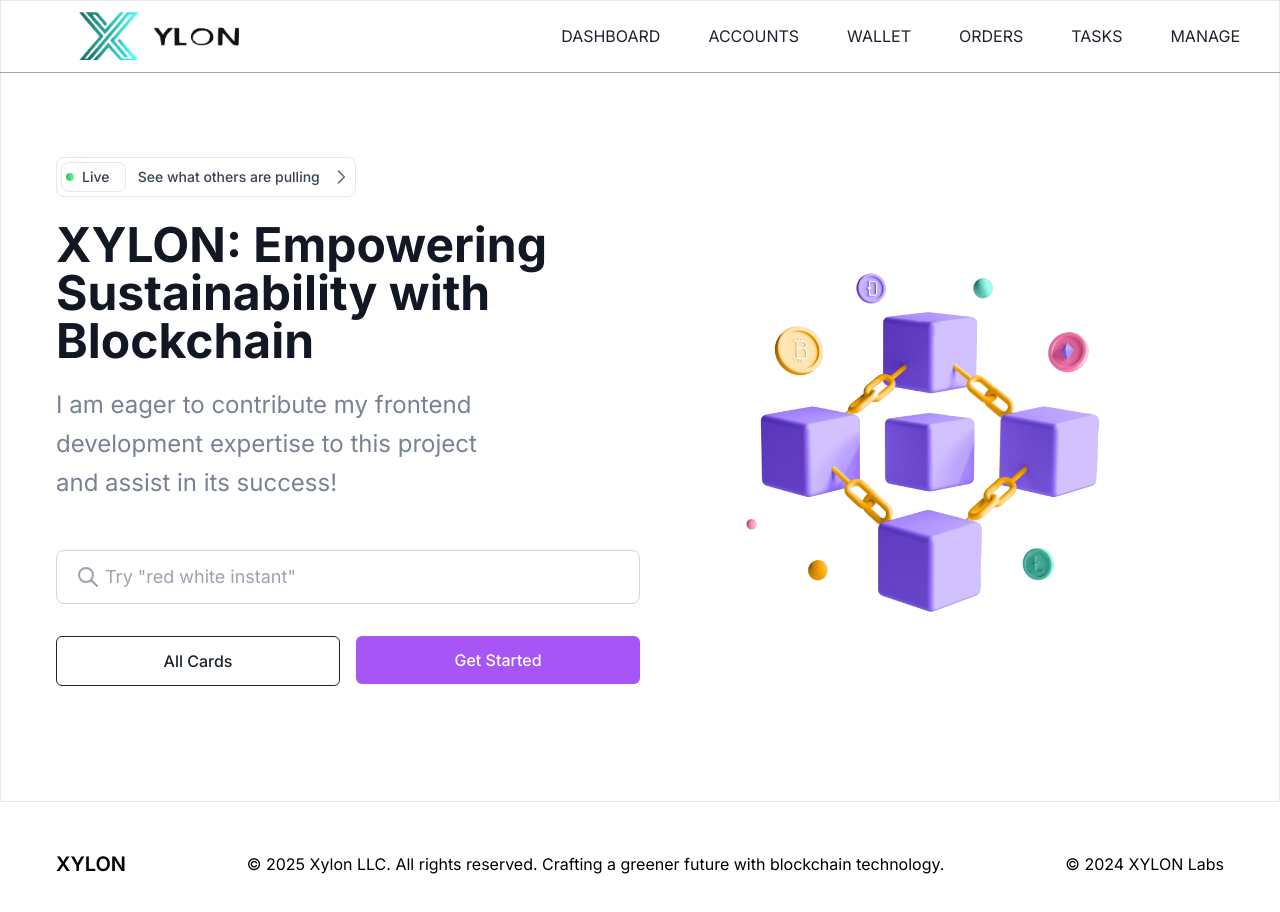
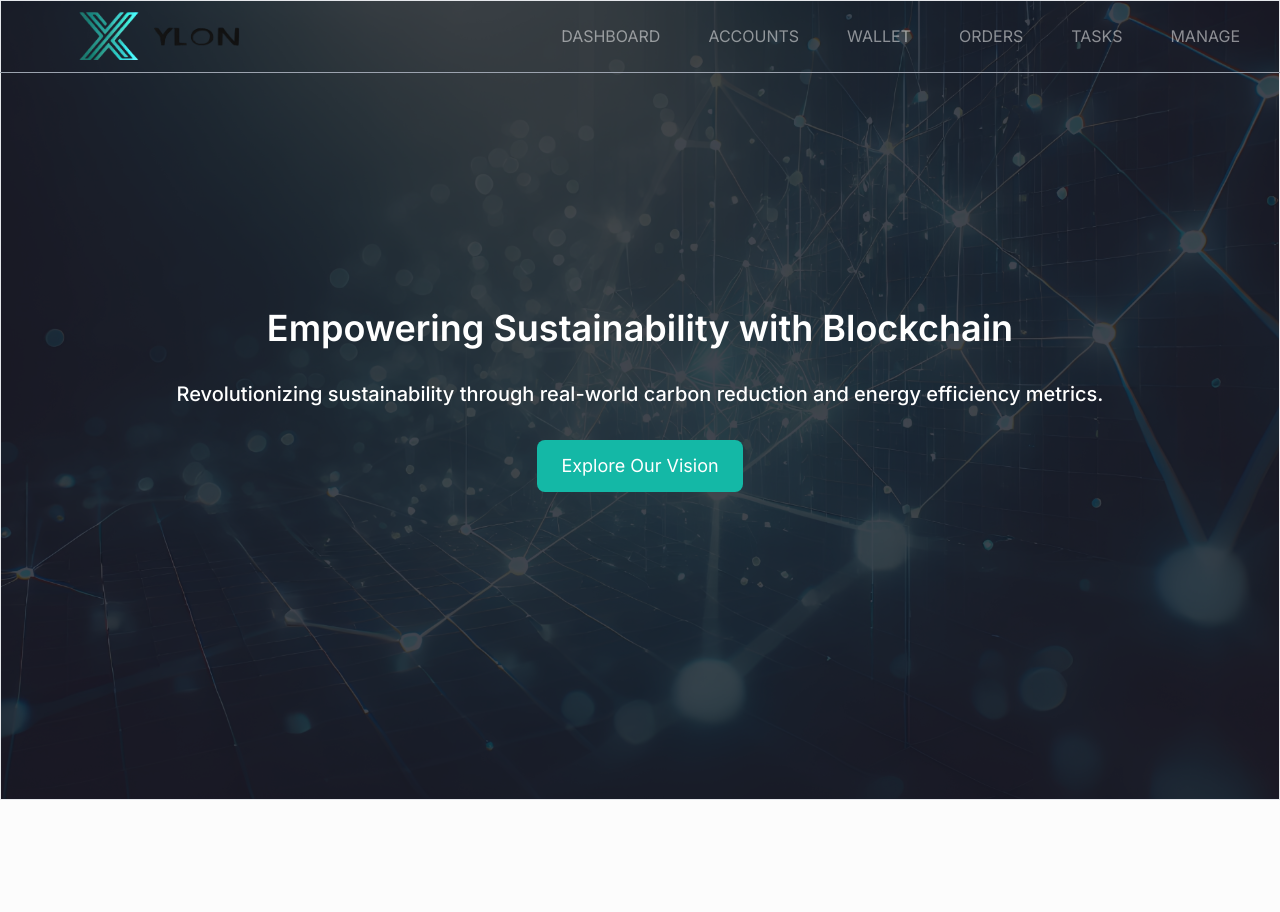
Before and after one commit to X-spec7/xylon-landing, a Next.js app: page / in a window 1280 px wide. Shown: the top 912 px of the page. After the commit the page ends 800 px from the top, so only its background shows below. Built offline with nearby package versions, Linux system fonts and the light colour scheme.

Commit message:
feat: create hero section

```diff
--- a/package.json
+++ b/package.json
@@ -11,11 +11,14 @@
   "dependencies": {
     "eslint": "^8.56.0",
     "eslint-config-next": "^14.1.0",
+    "i18next": "^24.2.2",
     "next": "^14.1.0",
+    "next-i18next": "^15.4.1",
     "next-themes": "^0.2.1",
     "pm2": "^5.4.2",
     "react": "^18.2.0",
     "react-dom": "^18.2.0",
+    "react-i18next": "^15.4.0",
     "react-modal-video": "^2.0.1"
   },
   "devDependencies": {
--- a/src/app/layout.tsx
+++ b/src/app/layout.tsx
@@ -1,18 +1,17 @@
-"use client";
+"use client"
 
-import { Footer, Header } from "@/components/Layout";
-import { ScrollToTop } from "@/components/Common";
-import { Providers } from "./providers";
-import { Inter } from "next/font/google";
-import "node_modules/react-modal-video/css/modal-video.css";
-import "../styles/index.css";
+import { Footer, Header } from "@/components/Layout"
+import { Providers } from "./providers"
+import { Inter } from "next/font/google"
+import "node_modules/react-modal-video/css/modal-video.css"
+import "../styles/index.css"
 
-const inter = Inter({ subsets: ["latin"] });
+const inter = Inter({ subsets: ["latin"] })
 
 export default function RootLayout({
   children,
 }: {
-  children: React.ReactNode;
+  children: React.ReactNode
 }) {
   return (
     <html suppressHydrationWarning lang="en">
@@ -20,12 +19,13 @@ export default function RootLayout({
 
       <body className={`bg-[#FCFCFC] dark:bg-black ${inter.className}`}>
         <Providers>
-          <Header />
-          {children}
-          <Footer />
-          <ScrollToTop />
+          <div className="w-full h-screen overflow-auto">
+            <Header />
+            {children}
+            <Footer />
+          </div>
         </Providers>
       </body>
     </html>
-  );
+  )
 }
--- a/src/app/page.tsx
+++ b/src/app/page.tsx
@@ -1,4 +1,3 @@
-import { ScrollUp } from "@/components/Common"
 import { Hero } from "@/components/LandingPage"
 import { Metadata } from "next"
 
@@ -10,7 +9,6 @@ export const metadata: Metadata = {
 export default function Home() {
   return (
     <>
-      <ScrollUp />
       <Hero />
     </>
   );
--- a/src/components/Common/SmoothScrollLink.tsx
+++ b/src/components/Common/SmoothScrollLink.tsx
@@ -27,7 +27,7 @@ const SmoothScrollLink: React.FC<SmoothScrollLinkProps> = ({ menuItem }) => {
       href="/"
       onClick={handleClick}
       passHref
-      className="flex py-2 text-base lg:mr-0 lg:inline-flex lg:px-0 lg:py-6 text-dark hover:text-primary dark:text-white/70 dark:hover:text-white"
+      className="flex py-2 text-base lg:mr-0 lg:inline-flex lg:px-0 lg:py-6 text-white/50 hover:text-white"
     >
       {menuItem.title}
     </Link>
--- a/src/components/LandingPage/Hero/index.tsx
+++ b/src/components/LandingPage/Hero/index.tsx
@@ -1,124 +1,24 @@
-"use client";
-
-import { CustomButton } from "@/components/Common";
-import Image from "next/image";
-import { useState } from "react";
+"use client"
 
 const Hero = () => {
-
-  const [searchValue, setSearchValue] = useState("");
-
-  function handleSearchChange(event: React.ChangeEvent<HTMLInputElement>): void {
-    setSearchValue(event.target.value);
-  }
 
   return (
     <>
       <section
-        id="home"
-        className="relative z-10 overflow-hidden bg-white dark:bg-gray-dark min-h-screen flex flex-col border border-b border-gray-200 dark:border-gray-700"
+        id="hero"
+        style={{
+          backgroundImage: "url('/images/bg.jpg')",
+        }}
+        className="relative z-10 bg-cover bg-center overflow-hidden h-screen border border-b border-gray-200"
       >
-        <div className="container mx-auto px-4 flex flex-col md:flex-row justify-between w-full md:h-screen pt-20">
-
-          <div className="w-full md:w-1/2 md:h-full flex flex-wrap py-30 md:pt-20">
-            <div className="w-full flex items-center justify-center h-full">
-              <div className="mx-auto max-w-[800px] flex flex-col justify-start">
-
-                <div className="mb-6 flex items-center justify-between border border-gray-200 dark:border-gray-700 rounded-lg p-1 w-full sm:w-[300px] inline-block cursor-pointer transition duration-300 ease-in-out hover:bg-gray-100 dark:hover:bg-gray-800">
-
-                  <div className="flex items-center border border-gray-200 dark:border-gray-700 rounded-lg p-1 transition duration-300 ease-in-out hover:bg-white dark:hover:bg-gray-700">
-                    <div className="flex items-center mr-3">
-                      <div className="w-2 h-2 rounded-full bg-gradient-to-r from-green-500 to-green-300 mr-2"></div>
-                      <span className="text-sm font-medium text-gray-700 dark:text-gray-300 transition duration-300 ease-in-out group-hover:text-gray-900 dark:group-hover:text-white">
-                        Live
-                      </span>
-                    </div>
-                  </div>
-                  <span className="text-sm font-medium text-gray-700 dark:text-gray-300 ml-2 transition duration-300 ease-in-out group-hover:text-gray-900 dark:group-hover:text-white">
-                    See what others are pulling
-                  </span>
-                  <svg
-                    className="w-5 h-5 text-gray-500 dark:text-gray-400 ml-2 transition duration-300 ease-in-out group-hover:text-gray-700 dark:group-hover:text-gray-200"
-                    fill="none"
-                    stroke="currentColor"
-                    viewBox="0 0 24 24"
-                    xmlns="http://www.w3.org/2000/svg"
-                  >
-                    <path
-                      strokeLinecap="round"
-                      strokeLinejoin="round"
-                      strokeWidth={2}
-                      d="M9 5l7 7-7 7"
-                    />
-                  </svg>
-                </div>
-
-                <h1 className="mb-5 text-3xl font-bold leading-tight text-black dark:text-white sm:text-4xl sm:leading-tight lg:text-5xl xl:7xl md:leading-tight">
-                  XYLON: Empowering<br />
-                  Sustainability with Blockchain
-                </h1>
-                <p className="mb-8 md:mb-12 text-base !leading-relaxed text-body-color dark:text-body-color-dark sm:text-lg md:text-xl lg:text-2xl max-w-full md:max-w-[80%]">
-                  I am eager to contribute my frontend development expertise to this project and assist in its success!
-                </p>
-                <div className="relative w-full mb-6 md:mb-8">
-                  <input
-                    type="text"
-                    placeholder={`Try "red white instant"`}
-                    value={searchValue}
-                    onChange={handleSearchChange}
-                    className="w-full pl-12 pr-4 py-2 md:py-3 text-base md:text-lg border border-gray-300 rounded-lg focus:outline-none focus:ring-2 focus:ring-blue-500 focus:border-transparent"
-                  />
-                  <svg
-                    className="absolute left-5 top-1/2 transform -translate-y-1/2 w-6 h-6 text-gray-400"
-                    fill="none"
-                    stroke="currentColor"
-                    viewBox="0 0 24 24"
-                    xmlns="http://www.w3.org/2000/svg"
-                  >
-                    <path
-                      strokeLinecap="round"
-                      strokeLinejoin="round"
-                      strokeWidth={2}
-                      d="M21 21l-6-6m2-5a7 7 0 11-14 0 7 7 0 0114 0z"
-                    />
-                  </svg>
-                </div>
-                <div className="flex flex-col sm:flex-row justify-between gap-4 w-full">
-                  <CustomButton
-                    href="/"
-                    variant="outline"
-                    className="w-full text-center justify-center"
-                  >
-                    All Cards
-                  </CustomButton>
-                  <CustomButton
-                    href="/"
-                    variant="solid"
-                    className="w-full text-center justify-center"
-                  >
-                    Get Started
-                  </CustomButton>
-                </div>
-              </div>
-            </div>
-          </div>
-
-          <div className="w-full md:w-1/2 px-4 mt-8 md:mt-0">
-            <div className="flex items-center justify-center h-20 md:h-full">
-              {/* Add your content for the right side here */}
-              <Image
-                src='/images/rb_28.png'
-                width={700}
-                height={1000}
-                alt="Banner Image"
-              />
-            </div>
-          </div>
+        <div className="flex flex-col justify-center items-center gap-8 w-full h-full bg-black bg-opacity-80">
+          <h2 className="text-4xl text-white font-semibold">Empowering Sustainability with Blockchain</h2>
+          <p className="text-xl text-white font-medium">Revolutionizing sustainability through real-world carbon reduction and energy efficiency metrics.</p>
+          <button className="text-white text-lg bg-teal-500 rounded-lg px-6 py-3">Explore Our Vision</button>
         </div>
-
       </section>
     </>
-  );
-};
+  )
+}
 
-export default Hero;
+export default Hero
--- a/src/components/Layout/Footer/index.tsx
+++ b/src/components/Layout/Footer/index.tsx
@@ -1,17 +1,17 @@
-"use client";
+"use client"
 
 const Footer = () => {
   return (
-    <footer className="relative z-10 bg-white pt-6 dark:bg-gray-dark md:pt-20 lg:pt-12 pb-12">
+    <footer className="relative z-10 bg-gray-600 py-6">
       <div className="container mx-auto px-4">
-        <div className="flex flex-col items-center space-y-8 md:flex-row md:justify-between md:space-y-0">
+        <div className="flex flex-col items-center text-white space-y-8 md:flex-row md:justify-between md:space-y-0">
           <div className="text-xl font-semibold">XYLON</div>
           <p>© 2025 Xylon LLC. All rights reserved. Crafting a greener future with blockchain technology.</p>
           <div className="text-sm md:text-base">&copy; 2024 XYLON Labs</div>
         </div>
       </div>
     </footer>
-  );
-};
+  )
+}
 
-export default Footer;
+export default Footer
--- a/src/components/Layout/Header/index.tsx
+++ b/src/components/Layout/Header/index.tsx
@@ -102,9 +102,9 @@ const Header = () => {
                           ? <SmoothScrollLink menuItem={menuItem} />
                           : <Link
                             href={menuItem.path}
-                            className={`flex py-2 text-xs lg:mr-0 lg:inline-flex font-semibold lg:px-0 lg:py-6 ${usePathName === menuItem.path
-                              ? "text-primary dark:text-white"
-                              : "text-dark hover:text-primary dark:text-white/70 dark:hover:text-white"
+                            className={`flex py-2 text-xs lg:mr-0 lg:inline-flex font-semibold lg:px-0 lg:py-6 text-white ${usePathName === menuItem.path
+                              ? "text-white"
+                              : "text-white"
                               }`}
                           >
                             {menuItem.title}
@@ -114,7 +114,7 @@ const Header = () => {
                         <>
                           <p
                             onClick={() => handleSubmenu(index)}
-                            className="flex cursor-pointer items-center justify-between py-2 text-sm text-dark group-hover:text-primary dark:text-white/70 dark:group-hover:text-white lg:mr-0 lg:inline-flex lg:px-0 lg:py-6"
+                            className="flex cursor-pointer items-center justify-between py-2 text-sm text-white/70 group-hover:text-white lg:mr-0 lg:inline-flex lg:px-0 lg:py-6"
                           >
                             {menuItem.title}
                             <span className="pl-1 lg:pl-3">
```
Also changed, not shown: src/components/Common/index.ts (+5 -8 lines), public/images/bg.jpg (added), 1 other file (tests, documents, lock files or other folders).
